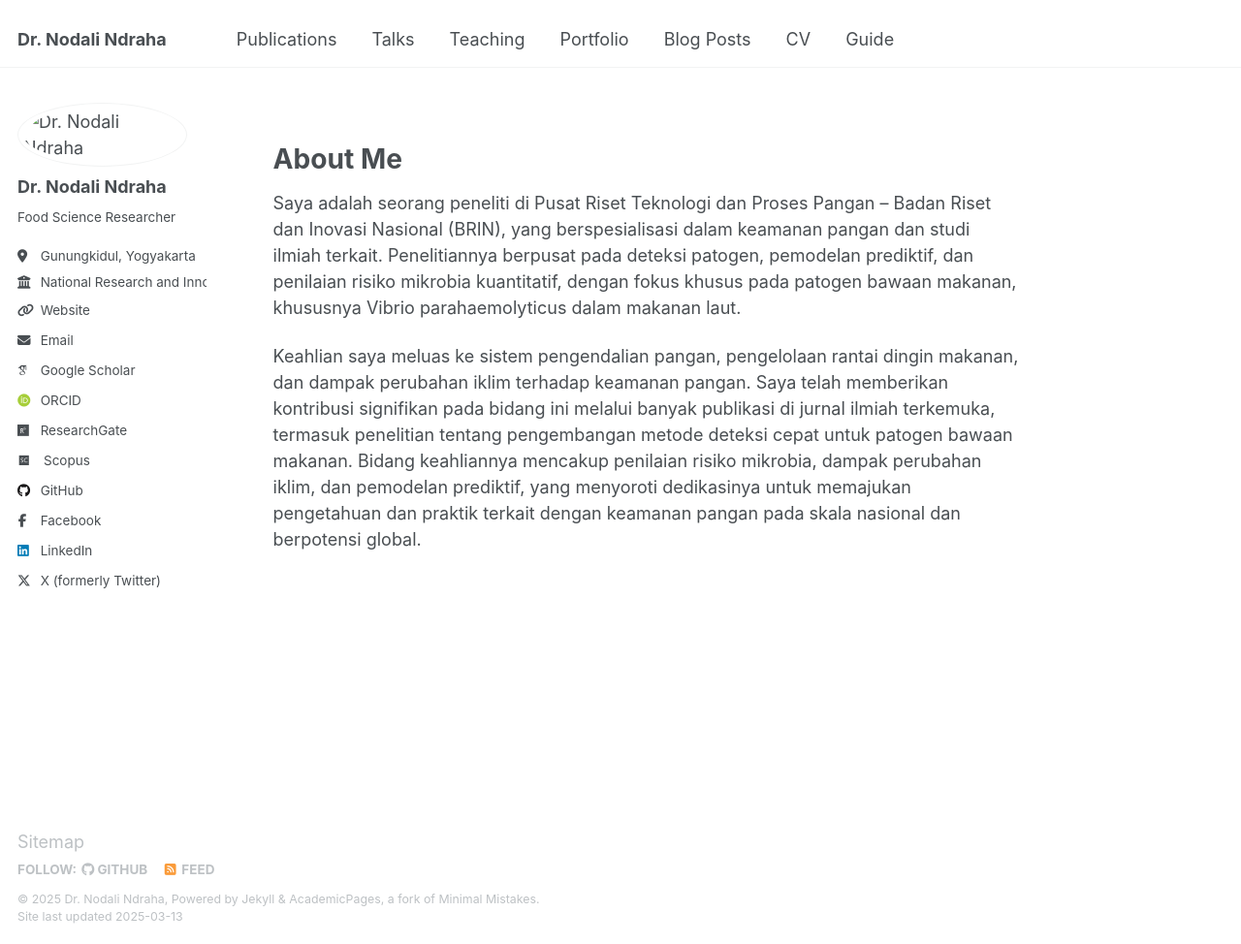
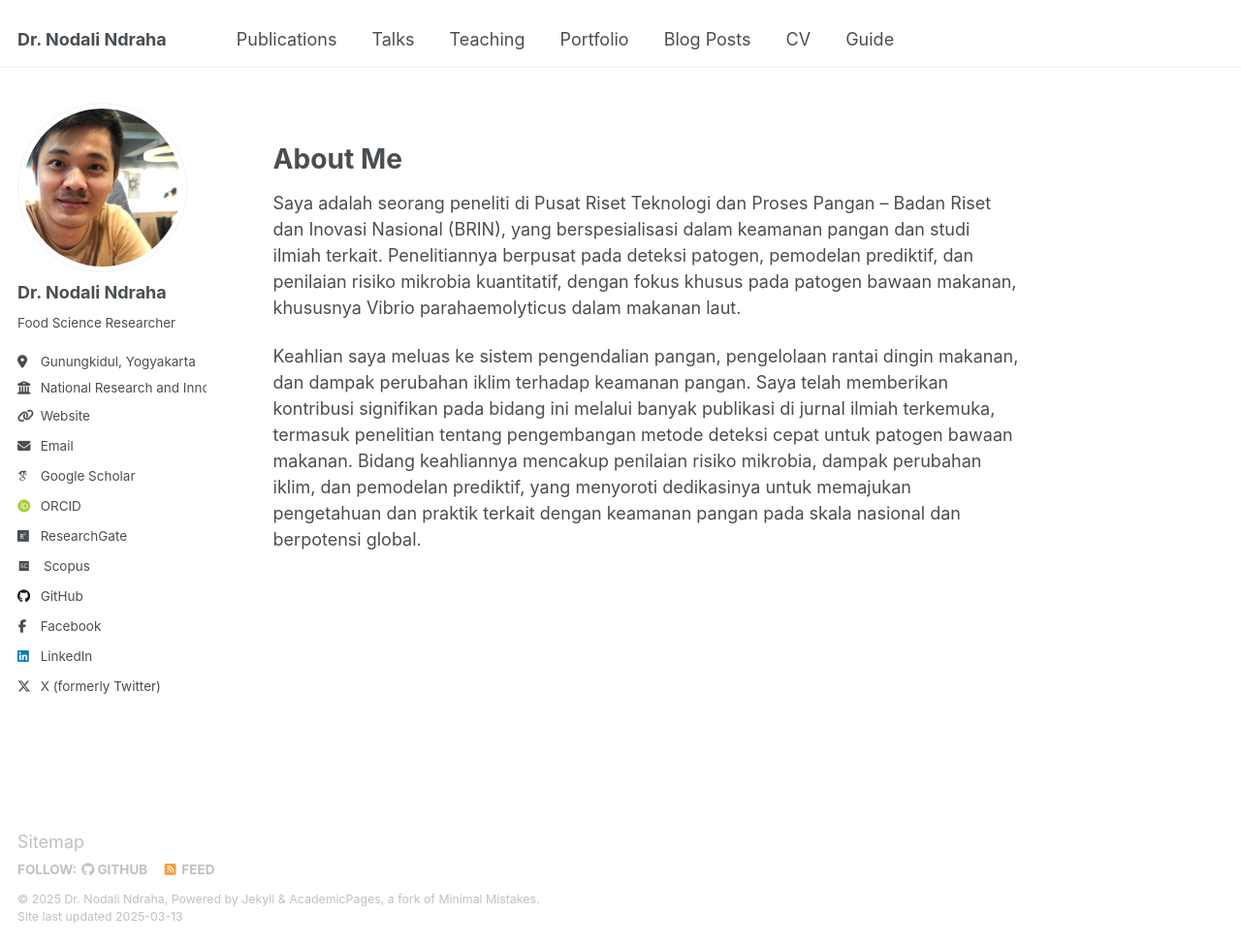
Before and after one commit to nndraha/nodali.github.io, a Jekyll site: the page built from _pages/about.md, in a window 1280 px wide and 974 px high. Shown: the whole window at 97% size. Built offline with Jekyll 4.4.1, drawn with Linux system fonts in a browser that asks for light colours; some web fonts are replaced.

Commit message:
update many things

```diff
--- a/_config.yml
+++ b/_config.yml
@@ -12,7 +12,7 @@ site_theme               : "default"
 title                    : "Dr. Nodali Ndraha"
 title_separator          : "-"
 name                     : &name "Dr. Nodali Ndraha"
-description              : &description "a food scientist"
+description              : &description "A food scientist"
 url                      : https://nndraha.github.io/nodali.github.io # the base hostname & protocol for your site e.g. "https://[your GitHub username].github.io"
 baseurl                  : "" # the subpath of your site, e.g. "/blog"
 repository               : "nodali.github.io/nndraha.github.io"
@@ -27,7 +27,7 @@ author:
   pronouns         : # example: "she/her"
   bio              : "Food Science Researcher"
   location         : "Gunungkidul, Yogyakarta"
-  employer         : "National Research and Innovation Agency (BRIN)"
+  employer         : "National Research \nand Innovation Agency (BRIN)"
   uri              : "https://brin.go.id"
   email            : "nodali.ndraha@brin.go.id"
 
```
Also changed, not shown: images/profile.jpg (renamed from images/profile.jpg.jpg).
